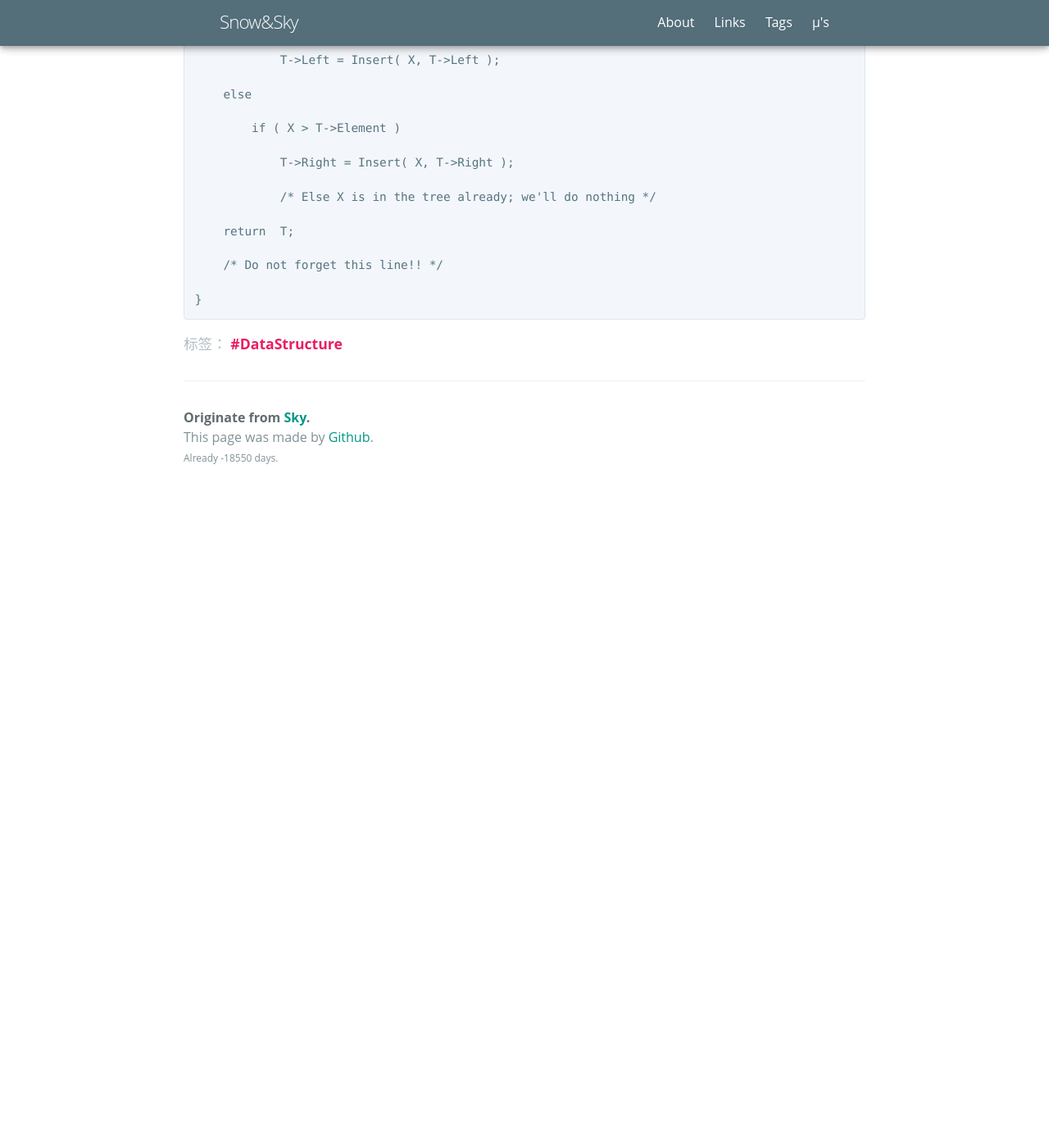
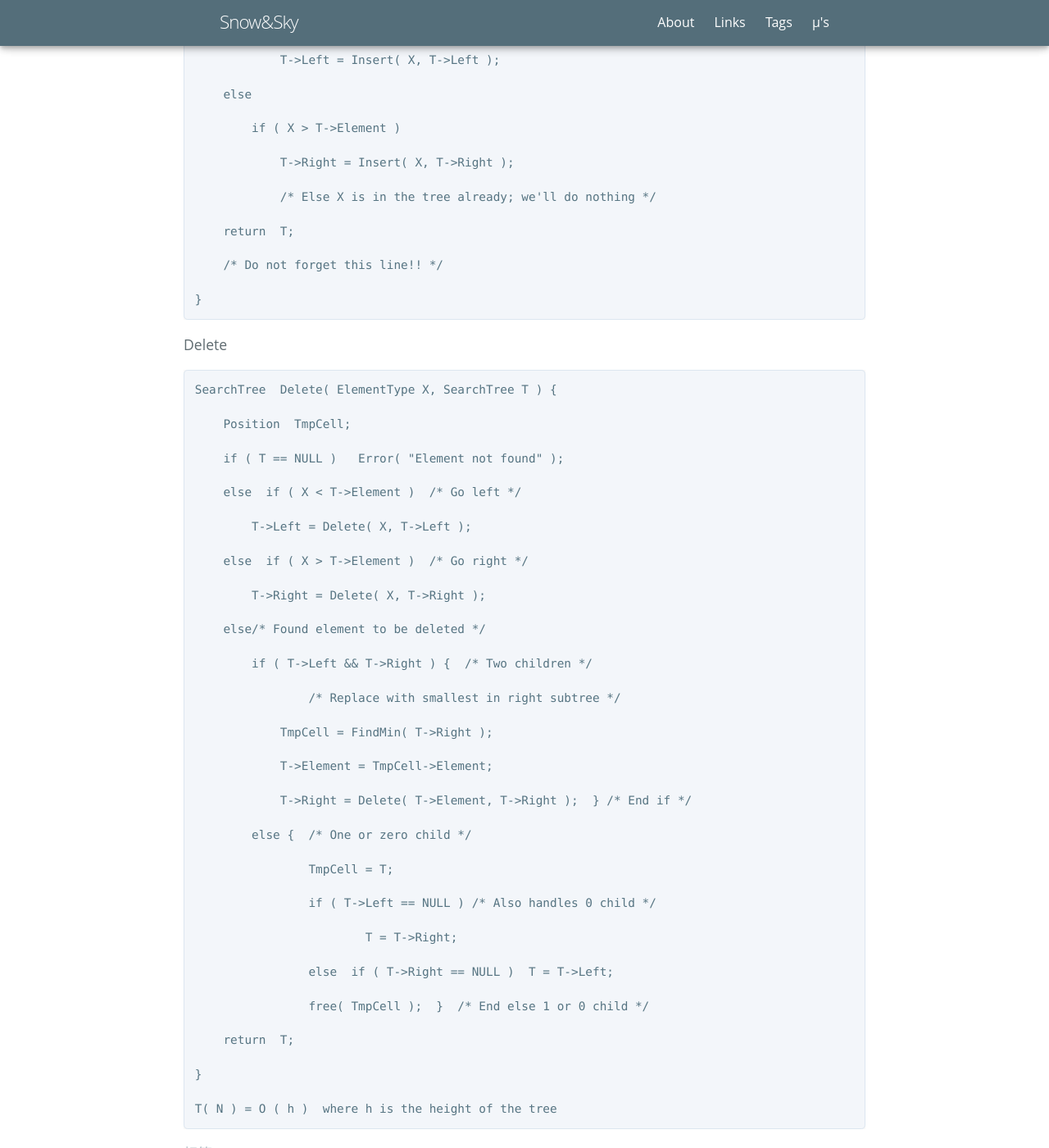
Before and after one commit to NishikinoSky/NishikinoSky.github.io, a Jekyll site: the page built from _posts/2020-12-15-Data-Structure.md, in a window 1280 px wide and 1400 px high, scrolled down 4114 px. Shown: the whole window at 82% size. Built offline with Jekyll 4.4.1, drawn with Linux system fonts in a browser that asks for light colours; some web fonts are replaced; before the commit the page ends 4731 px from its top, so only the background shows below that.

Commit message:
Update 2020-12-15-Data-Structure.md

```diff
--- a/_posts/2020-12-15-Data-Structure.md
+++ b/_posts/2020-12-15-Data-Structure.md
@@ -185,3 +185,49 @@ Insert
         /* Do not forget this line!! */
 
     }
+
+Delete
+
+    SearchTree  Delete( ElementType X, SearchTree T ) {
+
+        Position  TmpCell;
+
+        if ( T == NULL )   Error( "Element not found" );
+
+        else  if ( X < T->Element )  /* Go left */
+
+            T->Left = Delete( X, T->Left );
+
+        else  if ( X > T->Element )  /* Go right */
+
+            T->Right = Delete( X, T->Right );
+
+        else/* Found element to be deleted */
+
+            if ( T->Left && T->Right ) {  /* Two children */
+
+                    /* Replace with smallest in right subtree */
+
+                TmpCell = FindMin( T->Right );
+
+                T->Element = TmpCell->Element;
+
+                T->Right = Delete( T->Element, T->Right );  } /* End if */
+
+            else {  /* One or zero child */
+
+                    TmpCell = T;
+
+                    if ( T->Left == NULL ) /* Also handles 0 child */
+
+                            T = T->Right;
+
+                    else  if ( T->Right == NULL )  T = T->Left;
+
+                    free( TmpCell );  }  /* End else 1 or 0 child */
+
+        return  T;
+
+    }
+
+    T( N ) = O ( h )  where h is the height of the tree
```
